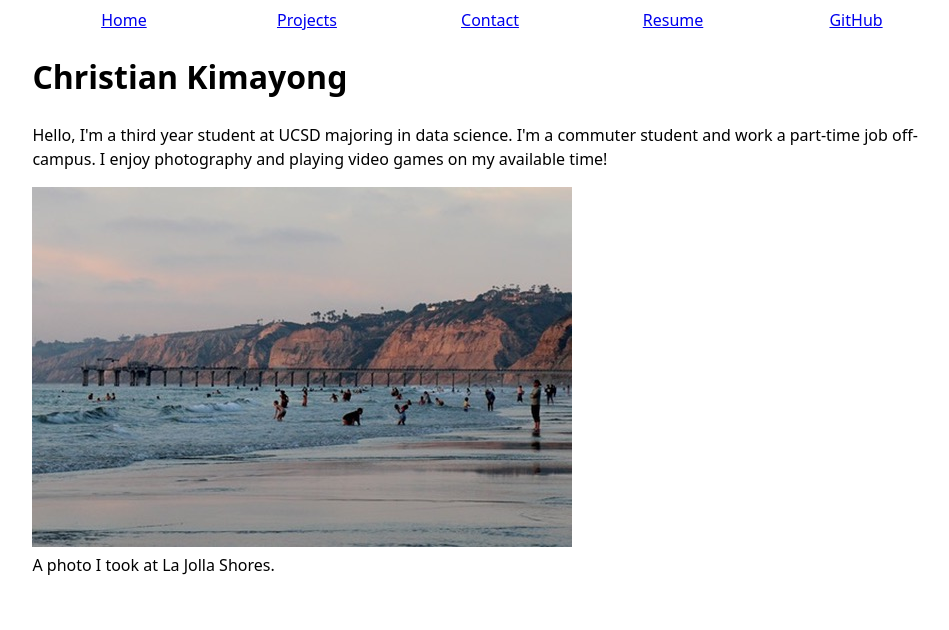
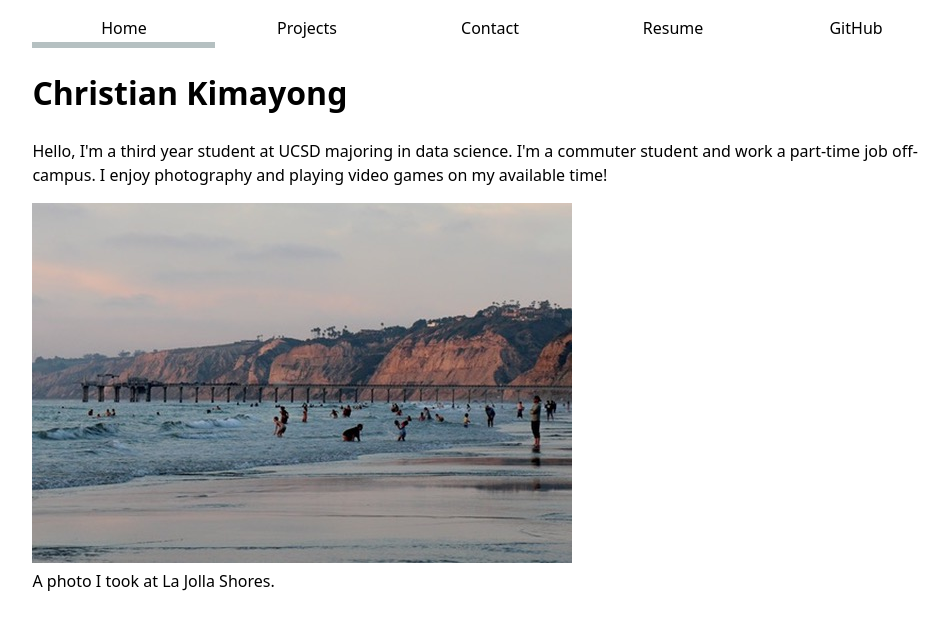
Before and after one commit to cjkmy/portfolio, a plain HTML site: page index.html in a window 1280 px wide. Shown: the whole page, without its empty margins (150-1099 px from the left). Drawn offline with Linux system fonts and the light colour scheme.

Commit message:
Update style.css

```diff
--- a/style.css
+++ b/style.css
@@ -1,3 +1,8 @@
+html {
+  --color-accent: oklch(55.43% 0.19766 271.185);
+  accent-color: var(--solor-accent);
+}
+
 body {
   /* Set line height to 1.5 times the font size
 	   and use the OS’s UI font as the website font
@@ -18,4 +23,17 @@ nav ul, nav li {
 nav a {
   flex: 1;
   text-align: center;
+  text-decoration:none;
+  color: inherit;
+  padding: 0.5em;
 }
+
+nav a.current {
+  border-bottom: 0.4em solid oklch(80% 3% 200);
+  padding-bottom: 0.1em;
+}
+
+nav a:hover {
+  border-bottom: 0.4em solid var(--color-accent);
+  background-color: oklch(from var(--color-accent) 95% 5% h)
+}
```
